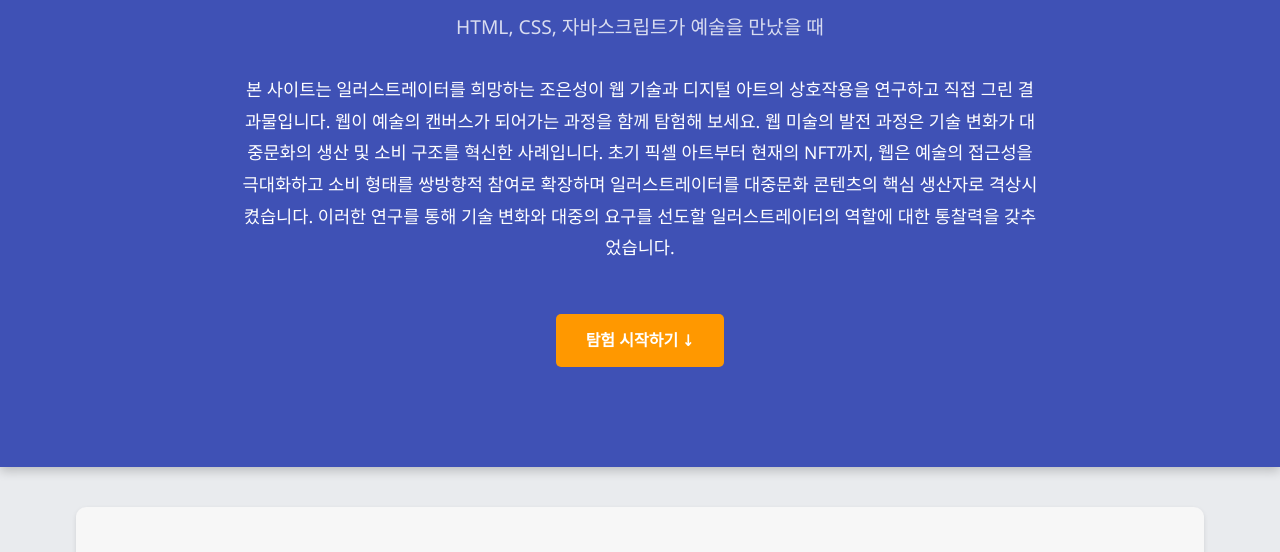
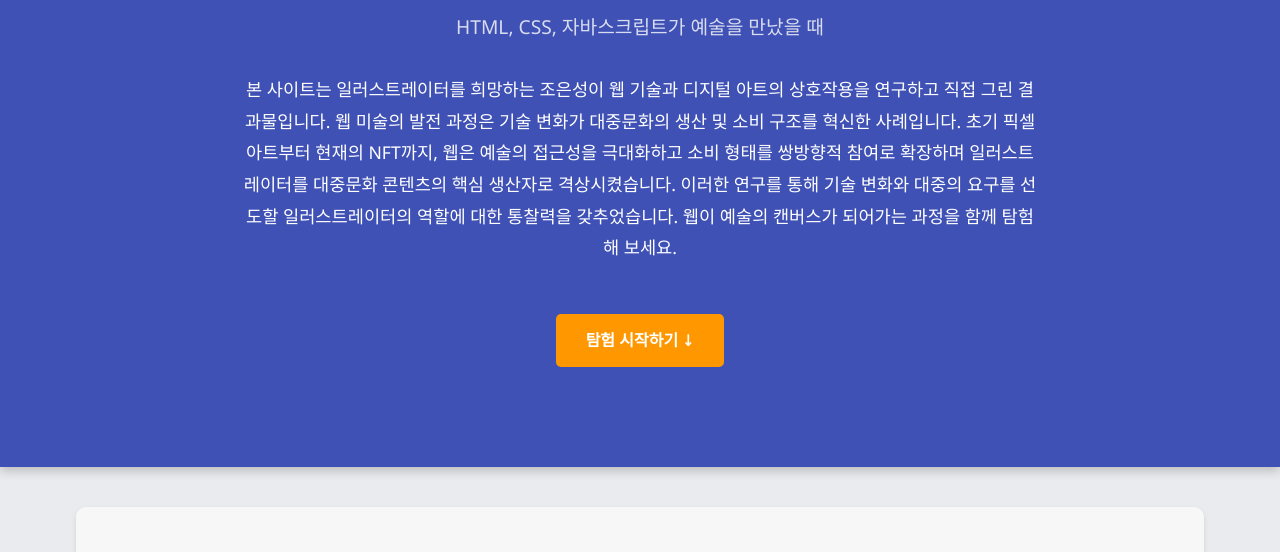
Before and after one commit to Eunseongee-Jo/Webart, a plain HTML site: page index.html in a window 1280 px wide. Shown: the part 248-800 px from the top of the page. Drawn offline with Linux system fonts and the light colour scheme.

Commit message:
Update index.html

```diff
--- a/index.html
+++ b/index.html
@@ -13,10 +13,9 @@
         <p class="subtitle">HTML, CSS, 자바스크립트가 예술을 만났을 때</p>
         <p class="intro">
             본 사이트는 일러스트레이터를 희망하는 조은성이 웹 기술과 디지털 아트의 상호작용을 연구하고 직접 그린 결과물입니다.
-            웹이 예술의 캔버스가 되어가는 과정을 함께 탐험해 보세요.
 
             웹 미술의 발전 과정은 기술 변화가 대중문화의 생산 및 소비 구조를 혁신한 사례입니다. 초기 픽셀 아트부터 현재의 NFT까지, 웹은 예술의 접근성을 극대화하고 소비 형태를 쌍방향적 참여로 확장하며 일러스트레이터를 대중문화 콘텐츠의 핵심 생산자로 격상시켰습니다.
-            이러한 연구를 통해 기술 변화와 대중의 요구를 선도할 일러스트레이터의 역할에 대한 통찰력을 갖추었습니다.
+            이러한 연구를 통해 기술 변화와 대중의 요구를 선도할 일러스트레이터의 역할에 대한 통찰력을 갖추었습니다. 웹이 예술의 캔버스가 되어가는 과정을 함께 탐험해 보세요.
 
         </p>
         <a href="#era1" class="explore-button">탐험 시작하기 ↓</a>
```
